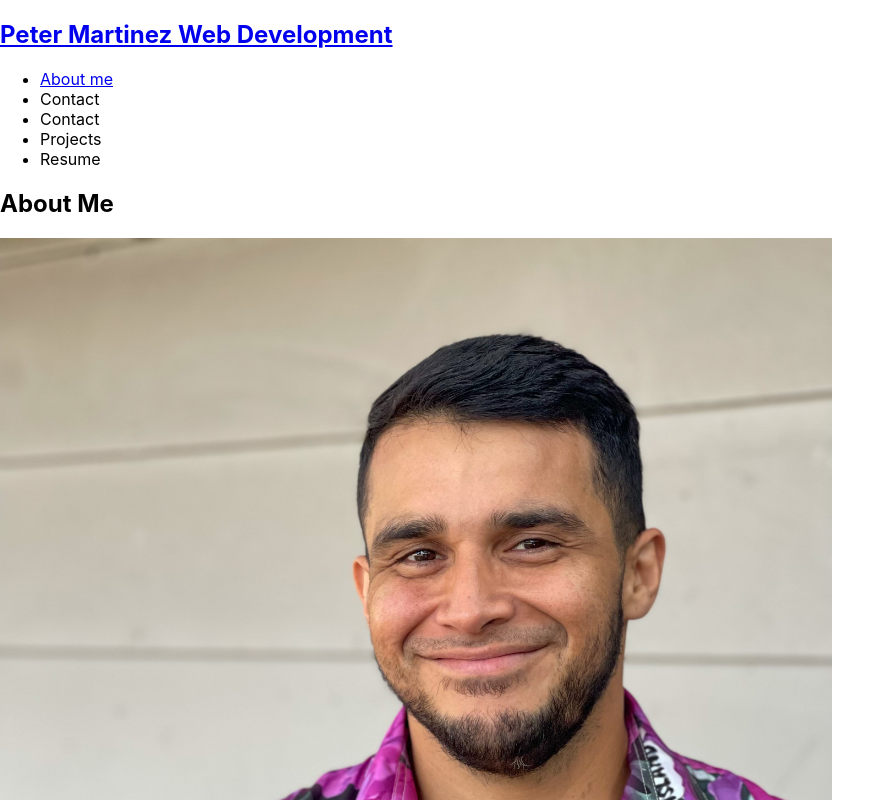
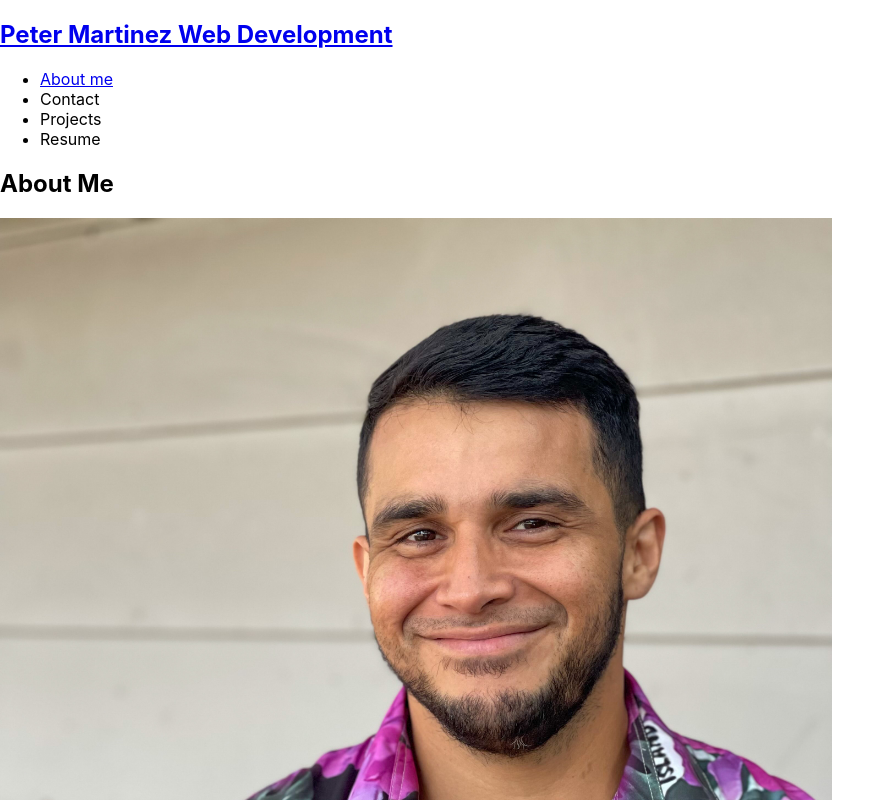
Before and after one commit to Pmarti53/portfolio, a React (Create React App) app: page / in a window 1280 px wide. Shown: the top 800 px of the page, without its empty margins (0-895 px from the left). Built offline with nearby package versions, Linux system fonts and the light colour scheme.

Commit message:
updated nav component

```diff
--- a/src/components/Nav/index.js
+++ b/src/components/Nav/index.js
@@ -1,43 +1,45 @@
 import React from "react";
+import { capitalizeFirstLetter } from "../../utils/helpers"
 
 function Nav() {
     const categories = [
-        { name: 'Contact', description: 'Contact form'},
-        { name: 'Projects', description: 'Past projects'},
-        { name: 'Resume', description: 'Resume'}
+        { name: 'Projects', description: 'Past projects' },
+        { name: 'Resume', description: 'Resume' }
     ];
 
-    function categorySelected(name) {
-        console.log(`${name} clicked`)
+
+    const handleClick = () => {
+        console.log("click handled")
     }
 
     return (
-        <header>
+        <header data-testid="header" className="flex-row px-1">
             <h2>
                 <a href="/">
-                    <span role="img" aria-label="Header"> </span> Peter Martinez Web Development
+                    <span role="img" aria-label="Header"></span> Peter Martinez Web Development
                 </a>
             </h2>
             <nav>
                 <ul className="flex-row">
                     <li className="mx-2">
-                        <a href="#about">
+                        <a href="#about" onClick={() => handleClick()}>
                             About me
                         </a>
                     </li>
-                    <li>
-                        <span>Contact</span>
+                    <li className={"mx-2"}>
+                        <span onClick={() => handleClick()}>
+                            Contact
+                        </span>
                     </li>
-                    {categories.map((category) => (
-                        <li
-                            className="mx-1"
-                            key={category.name}
-                        >
-                            <span onClick={() => categorySelected(category.name)} >
-                                {category.name}
-                            </span>
-                        </li>
-                    ))}
+                    {
+                        categories.map((category) => (
+                            <li className="mx-1" key={category.name} >
+                                <span onClick={() => { handleClick(); }}>
+                                    {capitalizeFirstLetter(category.name)}
+                                </span>
+                            </li>
+                        ))
+                    }
                 </ul>
             </nav>
         </header>
```
